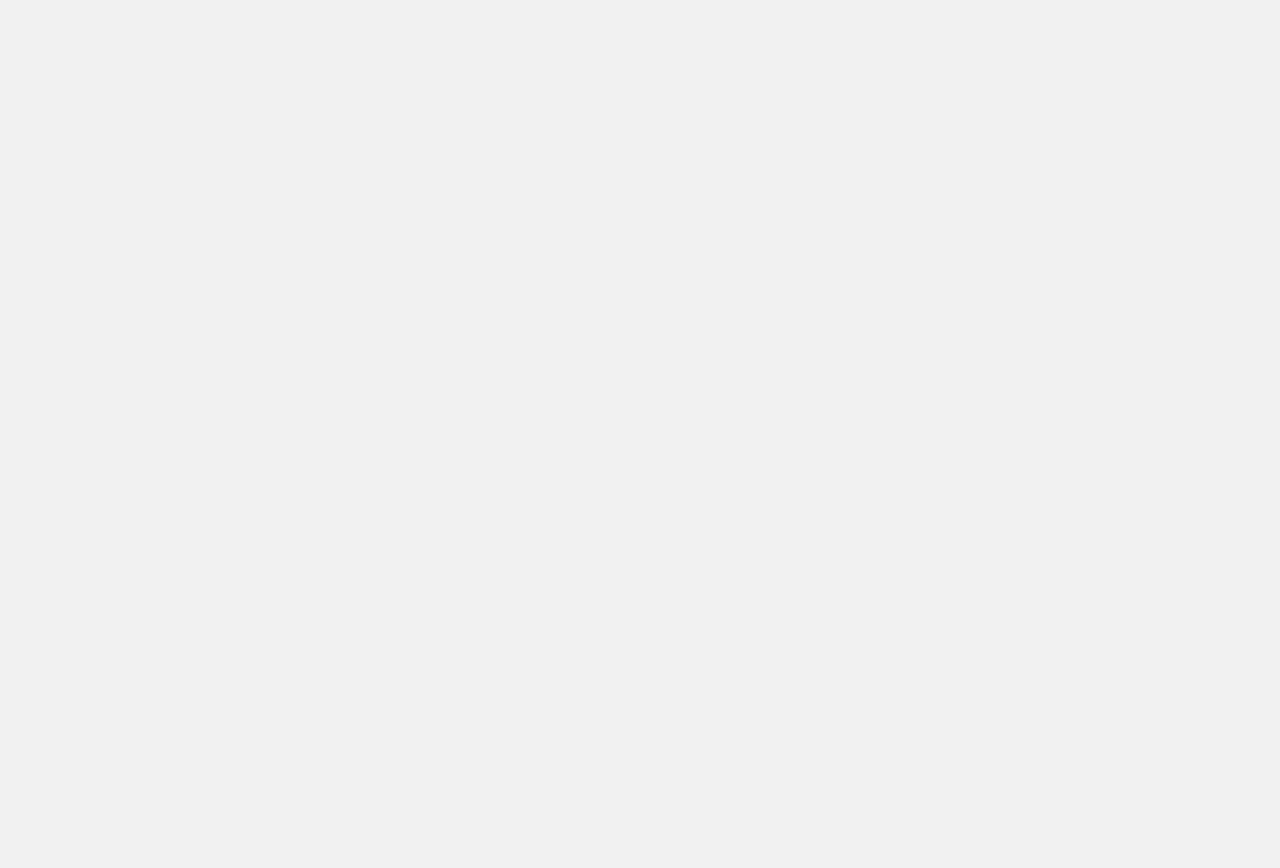
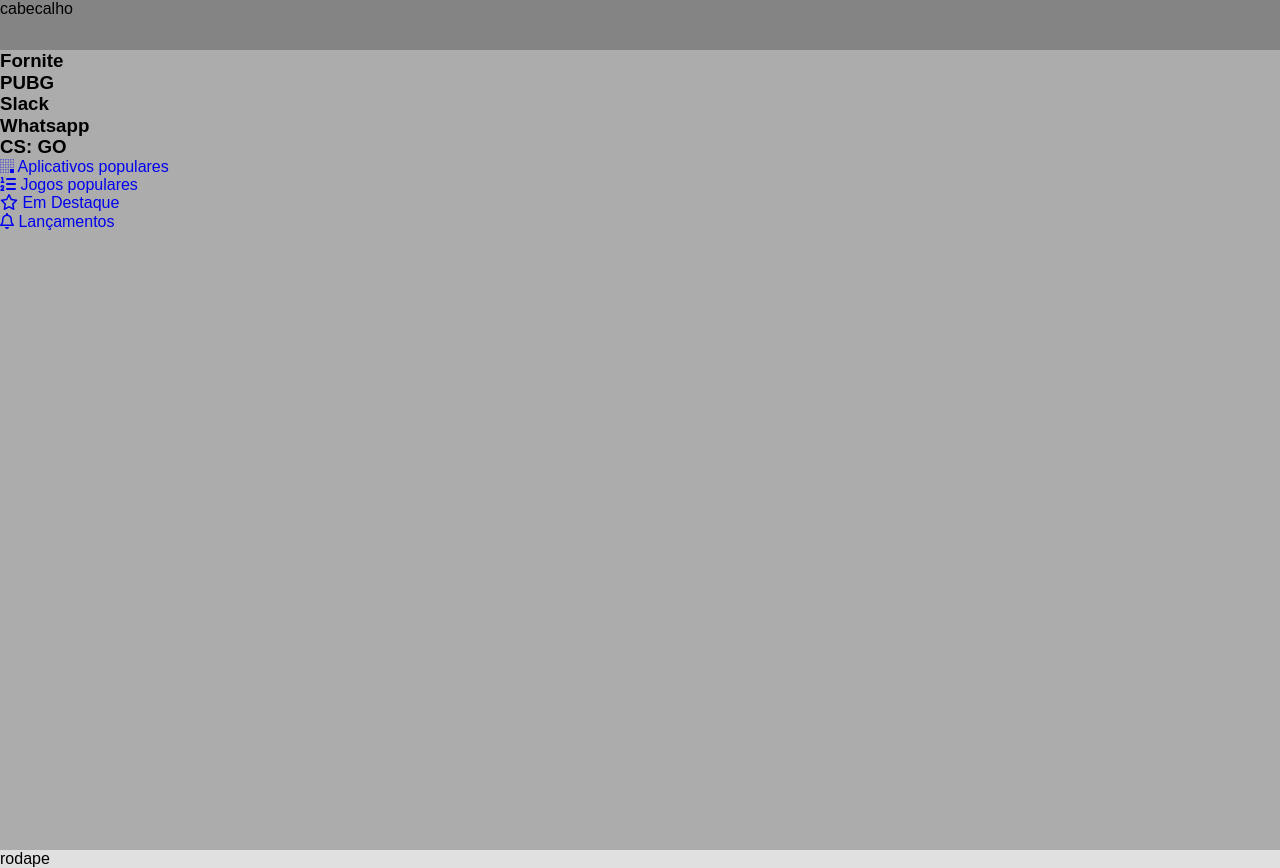
Before and after one commit to jonathanslima/modern-css-studies, a plain HTML site: page css-grid/alura-grid-layout/alura-store/index.html in a window 1280 px wide. Before the commit the page ends 800 px from the top, so only its background shows below. Drawn offline with Linux system fonts and the light colour scheme.

Commit message:
finalizado modulo 1 do curso

```diff
--- a/css-grid/alura-grid-layout/alura-store/assets/css/style.css
+++ b/css-grid/alura-grid-layout/alura-store/assets/css/style.css
@@ -2,13 +2,25 @@
     background: #f1f1f1;
     display: grid;
     font-family: Arial, Helvetica, sans-serif;
+    grid-template-areas:
+        'cabecalho'
+        'conteudo'
+        'rodape';
+    grid-template-columns: auto;
+    grid-template-rows: 50px 100vh auto;
 }
 
 .cabecalho {
+    background: rgba(133, 132, 132, 1);
+    grid-area: cabecalho;
 }
 
 .conteudo {
+    background: rgba(172, 172, 172, 1);
+    grid-area: conteudo;
 }
 
 .rodape {
+    background: rgb(224, 224, 224);
+    grid-area: rodape;
 }
--- a/css-grid/alura-grid-layout/alura-store/index.html
+++ b/css-grid/alura-grid-layout/alura-store/index.html
@@ -10,9 +10,55 @@
     <link href="./assets/css/style.css" rel="stylesheet">
 </head>
 <body class="app">
-    <header class="cabecalho"></header>
-    <main class="conteudo"></main>
-    <footer class="rodape"></footer>
+    <header class="cabecalho">cabecalho</header>
+    <main class="conteudo">
+        <section class="destaques">
+            <div class="destaques__principal caixa">
+                <h3 class="destaques__titulo">Fornite</h3>
+            </div>
+            <div class="destaques__secundario caixa">
+                <h3 class="destaques__titulo">PUBG</h3>
+            </div>
+            <div class="destaques__secundario caixa">
+                <h3 class="destaques__titulo">Slack</h3>
+            </div>
+            <div class="destaques__secundario caixa">
+                <h3 class="destaques__titulo">Whatsapp</h3>
+            </div>
+            <div class="destaques__secundario caixa">
+                <h3 class="destaques__titulo">CS: GO</h3>
+            </div>
+            <div class="destaques__categorias">
+                <ul class="destaques__categorias___lista">
+                    <li class="destaques__categorias___item">
+                        <a class="destaques__categorias___link" href="#">
+                            <i class="destaques__categorias___icone fab fa-buromobelexperte"></i>
+                            Aplicativos populares
+                        </a>
+                    </li>
+                    <li class="destaques__categorias___item">
+                        <a class="destaques__categorias___link" href="#">
+                            <i class="fas fa-list-ol"></i>
+                            Jogos populares
+                        </a>
+                    </li>
+                    <li class="destaques__categorias___item">
+                        <a class="destaques__categorias___link" href="#">
+                            <i class="far fa-star"></i>
+                            Em Destaque
+                        </a>
+                    </li>
+                    <li class="destaques__categorias___item">
+                        <a class="destaques__categorias___link" href="#">
+                            <i class="far fa-bell"></i>
+                            Lançamentos
+                        </a>
+                    </li>
+                </ul>
+            </div>
+        </section>
+    </main>
+    <footer class="rodape">rodape</footer>
     <script src="./assets/js/fontawesome.all.min.js"></script>
 </body>
 </html>
```
